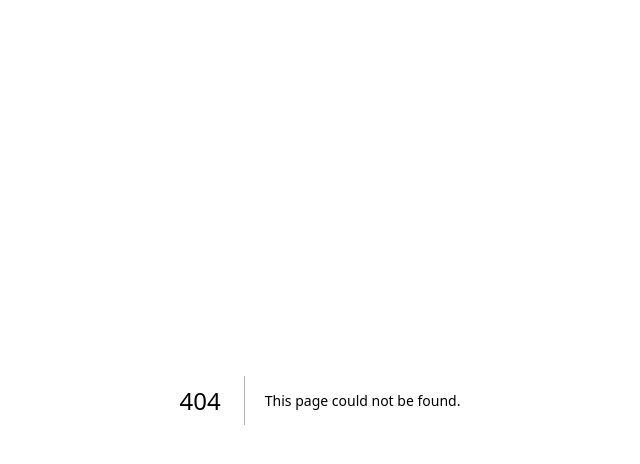
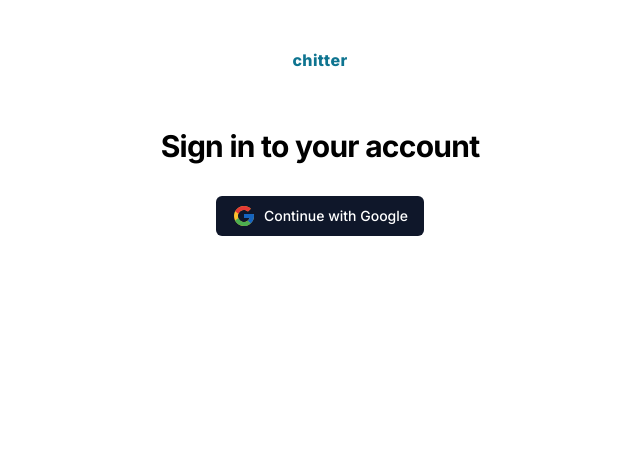
Before and after one commit to deep-vaibhav/chitter, a Next.js app: page /login in a window 1280 px wide. Before the commit this address had no page. Shown: the top 464 px of the page, without its empty margins (320-960 px from the left). Built offline with nearby package versions, Linux system fonts and the light colour scheme.

Commit message:
[add:ui]: login page UI

```diff
--- /dev/null
+++ b/src/app/login/page.tsx
@@ -0,0 +1,42 @@
+"use client"; // make this explicity a client component
+
+import Button from "@/components/ui/Button";
+import { SVGIcons } from "@/components/ui/Icons";
+import { FC, useState } from "react";
+
+interface LoginProps {}
+
+const Login: FC<LoginProps> = () => {
+  const [isLoading, setIsLoading] = useState<boolean>(false);
+
+  const loginWithGoogle = async () => {};
+
+  return (
+    <>
+      <div className="flex min-h-full items-center justify-center py-12 px-4 sm:px-6 lg:px-8">
+        <div className="w-full flex flex-col items-center max-w-md space-y-8">
+          <div className="flex flex-col items-center gap-8">
+            <p className="font-extrabold tracking-wide text-cyan-700">
+              chitter
+            </p>
+            <h2 className="mt-6 text-center text-3xl font-bold tracking-tight">
+              Sign in to your account
+            </h2>
+          </div>
+
+          <Button
+            isLoading={isLoading}
+            type="button"
+            className="max-w-sm max-auto"
+            onClick={loginWithGoogle}
+          >
+            <SVGIcons.GoogleIcon size={24} />
+            <span className="ml-2">Continue with Google</span>
+          </Button>
+        </div>
+      </div>
+    </>
+  );
+};
+
+export default Login;
--- /dev/null
+++ b/src/components/ui/Icons.tsx
@@ -0,0 +1,27 @@
+export const SVGIcons = {
+  GoogleIcon: ({ size = 48 }) => (
+    <svg
+      xmlns="http://www.w3.org/2000/svg"
+      viewBox="0 0 48 48"
+      width={size}
+      height={size}
+    >
+      <path
+        fill="#fbc02d"
+        d="M43.611,20.083H42V20H24v8h11.303c-1.649,4.657-6.08,8-11.303,8c-6.627,0-12-5.373-12-12	s5.373-12,12-12c3.059,0,5.842,1.154,7.961,3.039l5.657-5.657C34.046,6.053,29.268,4,24,4C12.955,4,4,12.955,4,24s8.955,20,20,20	s20-8.955,20-20C44,22.659,43.862,21.35,43.611,20.083z"
+      />
+      <path
+        fill="#e53935"
+        d="M6.306,14.691l6.571,4.819C14.655,15.108,18.961,12,24,12c3.059,0,5.842,1.154,7.961,3.039	l5.657-5.657C34.046,6.053,29.268,4,24,4C16.318,4,9.656,8.337,6.306,14.691z"
+      />
+      <path
+        fill="#4caf50"
+        d="M24,44c5.166,0,9.86-1.977,13.409-5.192l-6.19-5.238C29.211,35.091,26.715,36,24,36	c-5.202,0-9.619-3.317-11.283-7.946l-6.522,5.025C9.505,39.556,16.227,44,24,44z"
+      />
+      <path
+        fill="#1565c0"
+        d="M43.611,20.083L43.595,20L42,20H24v8h11.303c-0.792,2.237-2.231,4.166-4.087,5.571	c0.001-0.001,0.002-0.001,0.003-0.002l6.19,5.238C36.971,39.205,44,34,44,24C44,22.659,43.862,21.35,43.611,20.083z"
+      />
+    </svg>
+  ),
+};
```
